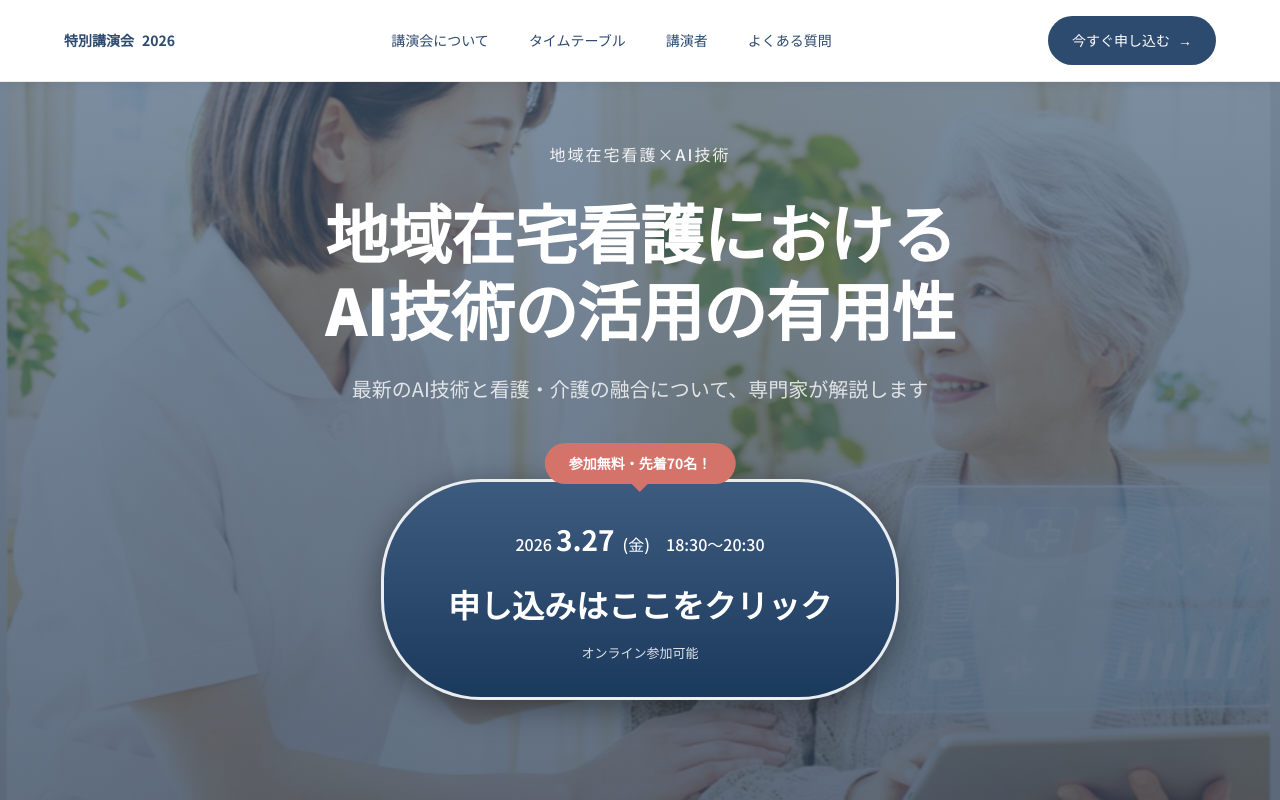
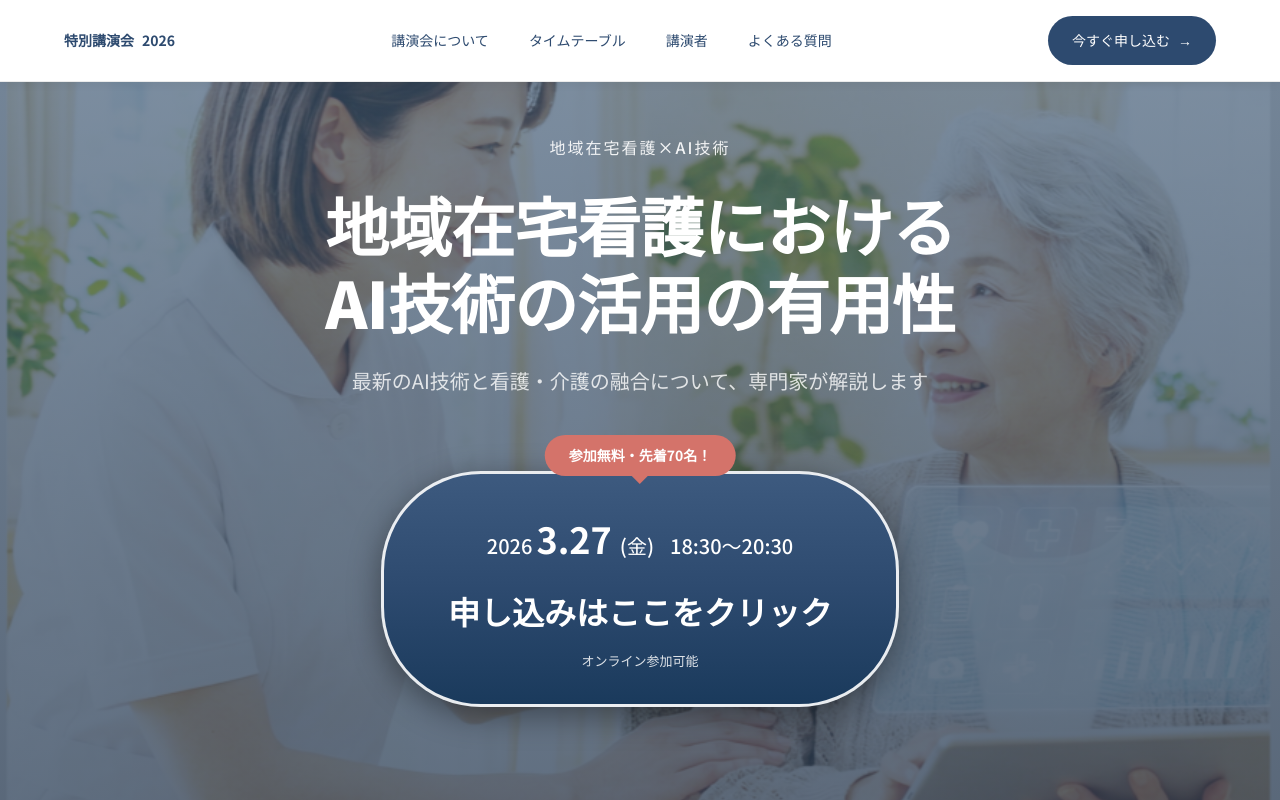
Before and after one commit to yurase342/kouenkai-lp, a plain HTML site: page index.html in a window 1280 px wide. Shown: the top 800 px of the page. Drawn offline with Linux system fonts and the light colour scheme.

Commit message:
index.htmlの更新

```diff
--- a/index.html
+++ b/index.html
@@ -222,7 +222,7 @@
         }
 
         .hero-cta-date {
-            font-size: 18px;
+            font-size: 22px;
             font-weight: 500;
             margin-bottom: 8px;
             display: flex;
@@ -231,21 +231,21 @@
         }
 
         .hero-cta-date .year {
-            font-size: 16px;
+            font-size: 20px;
         }
 
         .hero-cta-date .day {
-            font-size: 28px;
+            font-size: 36px;
             font-weight: 700;
         }
 
         .hero-cta-date .weekday {
-            font-size: 16px;
+            font-size: 20px;
             margin-left: 4px;
         }
 
         .hero-cta-date .time {
-            font-size: 16px;
+            font-size: 20px;
             margin-left: 12px;
         }
 
```
